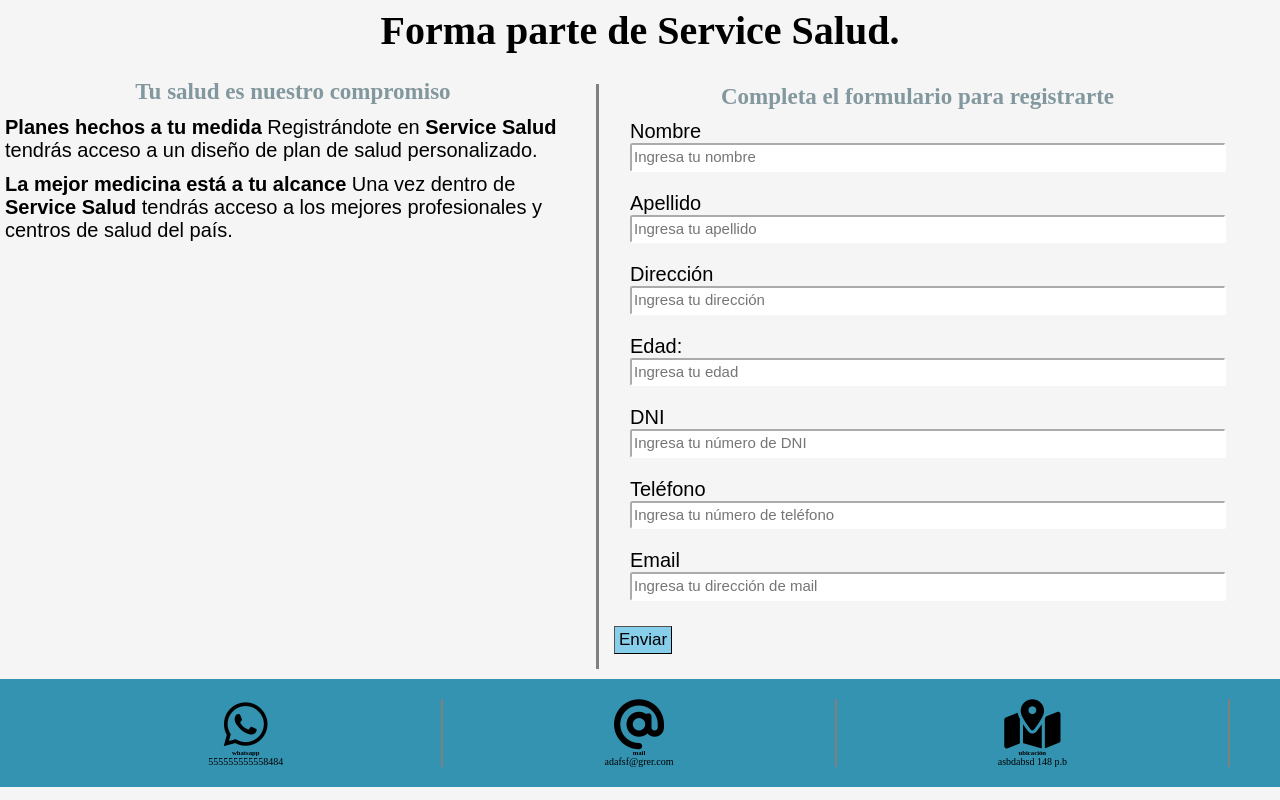
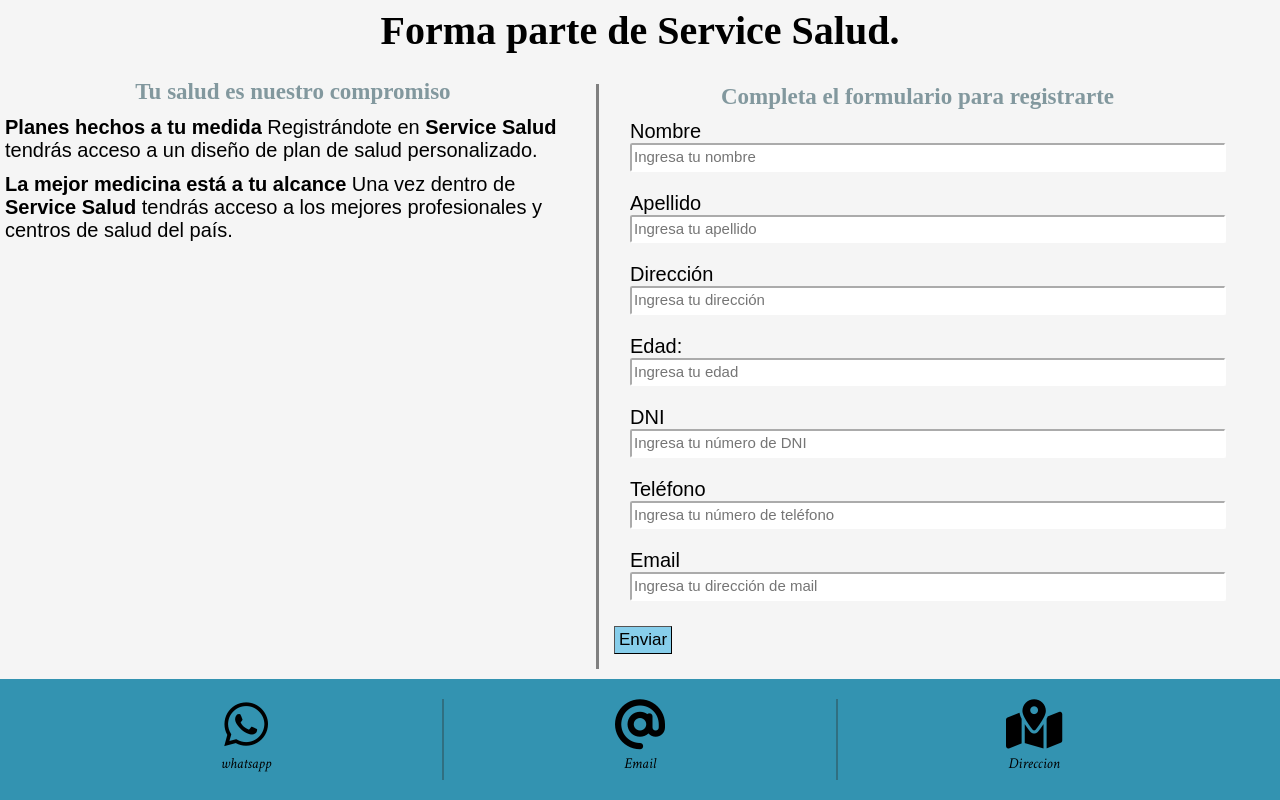
Before and after one commit to ezetabo/CodoACodo, a plain HTML site: page TPO-CAC/Registro.html in a window 1280 px wide. Shown: the part 673-1473 px from the top of the page. Drawn offline with Linux system fonts and the light colour scheme; files whose address does not match are found by name; a web font is replaced by a local one.

Commit message:
agreagado de pie de pagina

```diff
--- a/TPO-CAC/CSS/somos.css
+++ b/TPO-CAC/CSS/somos.css
@@ -173,6 +173,7 @@ header
 
 }
 
+/*************** ICONOS **************************************/
 #iconos{
     padding: 0 5rem;
     background-color: rgba(51, 147, 177);
@@ -189,6 +190,19 @@ header
     margin: 2rem 0;
     border-right: 0.2rem solid rgba(47, 84, 95, 0.582);
  }
+
+ #ultimo{
+    border: none;
+ }
+ #iconos a
+ {
+     color: black;
+     text-decoration: none;
+     padding: 0 1rem;
+     font-size: 1.5rem;
+     font-family: "metal";
+ }
+/*************** fin iconos *********************************/
 
 
 @media(max-width: 768px)
--- a/TPO-CAC/CSS/style-registro.css
+++ b/TPO-CAC/CSS/style-registro.css
@@ -270,10 +270,19 @@ input:hover{
 .contenido-iconos{
     flex: 1;
     margin: 2rem 0;
-    border-right: 0.2rem solid gray;
+    border-right: 0.2rem solid rgba(47, 84, 95, 0.582);
  }
-
-
+ #ultimo{
+    border-right: none;
+ }
+ #iconos a
+ {
+     color: black;
+     text-decoration: none;
+     padding: 0 1rem;
+     font-size: 1.5rem;
+     font-family: "metal";
+ }
 
 /**************************************BREAKS*************************************/
 @media(max-width: 855px) {
--- a/TPO-CAC/CSS/style.css
+++ b/TPO-CAC/CSS/style.css
@@ -249,7 +249,14 @@ header
  #ultimo{
     border: none;
  }
-
+ #iconos a
+ {
+     color: black;
+     text-decoration: none;
+     padding: 0 1rem;
+     font-size: 1.5rem;
+     font-family: "metal";
+ }
 /*************** fin iconos *********************************/
 @media(max-width: 768px)
 {
--- a/TPO-CAC/CSS/traslados.css
+++ b/TPO-CAC/CSS/traslados.css
@@ -181,6 +181,7 @@ header
 
 }
 
+/*************** ICONOS **************************************/
 #iconos{
     padding: 0 5rem;
     background-color: rgba(51, 147, 177);
@@ -198,6 +199,18 @@ header
     border-right: 0.2rem solid rgba(47, 84, 95, 0.582);
  }
 
+ #ultimo{
+    border: none;
+ }
+ #iconos a
+ {
+     color: black;
+     text-decoration: none;
+     padding: 0 1rem;
+     font-size: 1.5rem;
+     font-family: "metal";
+ }
+/*************** fin iconos *********************************/
 
 @media(max-width: 768px)
 {
--- a/TPO-CAC/Registro.html
+++ b/TPO-CAC/Registro.html
@@ -138,29 +138,26 @@
             </aside>
 		</section>
 
-
-
 		<section id="iconos">
 
             <div class="contenido-iconos">
                 <i class="fa-brands fa-whatsapp fa-5x"></i>
-					<h6>whatsapp</h6>
-					<p>555555555558484</p>
+                <p><a href="https://web.whatsapp.com/" target="_blank">whatsapp</a></p>
             </div>
             <div class="contenido-iconos">
                 <i class="fa-solid fa-at fa-5x"></i>
-					<h6>mail</h6>
-					<p>adafsf@grer.com</p>
+                <p><a href="https://mail.google.com/" target="_blank">Email</a></p>
             </div>
-				<div class="contenido-iconos">
+            <div class="contenido-iconos" id="ultimo">
                     <i class="fa-solid fa-map-location-dot fa-5x"></i>
-					<h6>ubicación</h6>
-					<p>asbdabsd 148 p.b</p>
+                    <p><a href="https://www.google.com.ar/maps/@-34.6917001,-58.4006512,14z" target="_blank">Direccion</a></p>
+
             </div>
 
 
     </section>
 
+        </section>
 
 
 	</main>
```
Also changed, not shown: TPO-CAC/index.html (+4 -7 lines), TPO-CAC/somos.html (+4 -7 lines), TPO-CAC/traslados.html (+4 -7 lines), TPO-CAC/JS/climaApi.js (added). Lines whose indentation alone changed are shown as unchanged.
